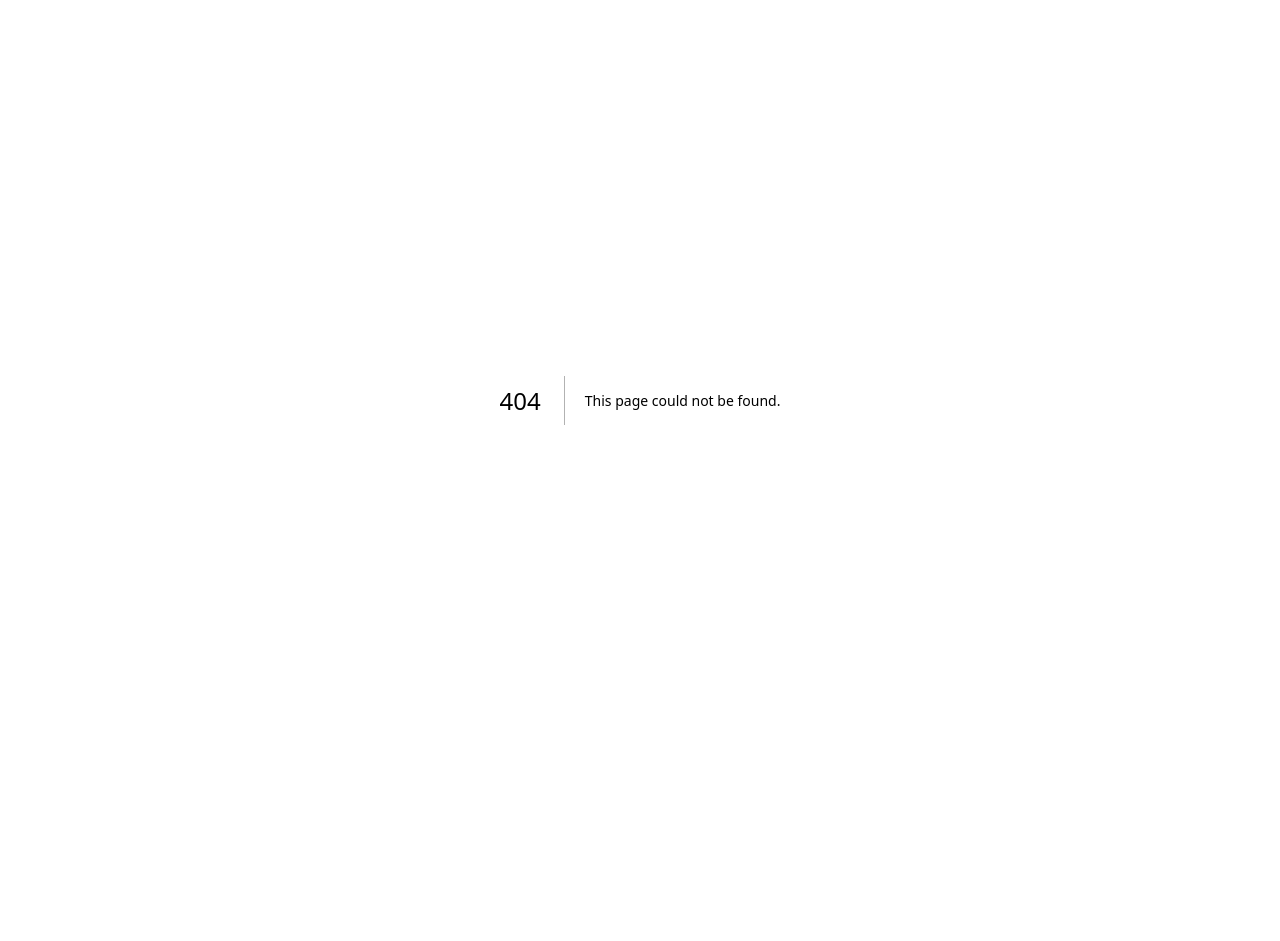
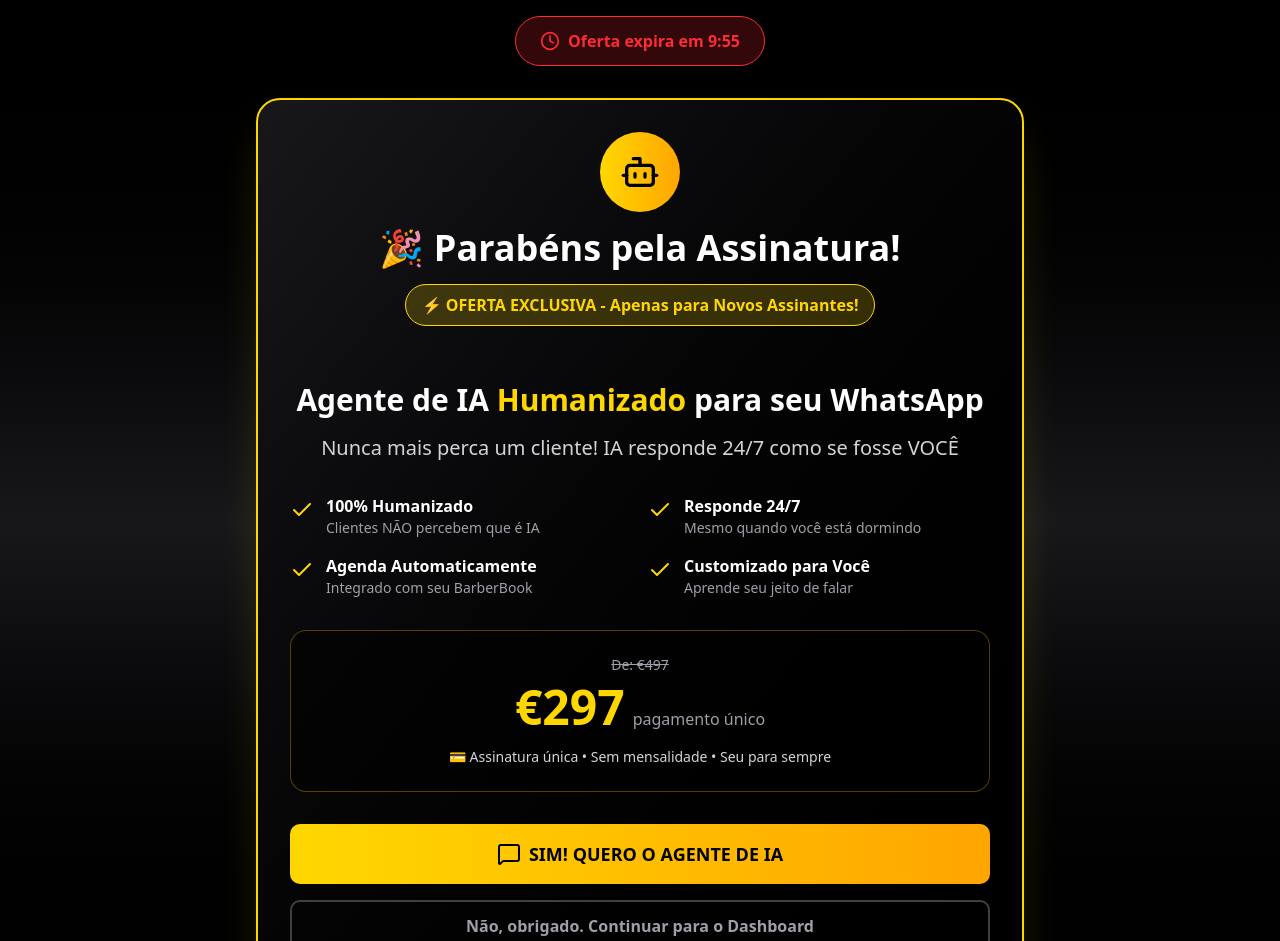
Before and after one commit to k3vinnon/landing-barberbook-clean, a Next.js app: page /upsell-ia in a window 1280 px wide. Before the commit this address had no page. Shown: the top 941 px of the page. Before the commit the page ends 800 px from the top, so only its background shows below. Built offline with nearby package versions, Linux system fonts and the light colour scheme.

Commit message:
🤖 Update from Lasy: Upsell Integração

```diff
--- a/src/app/success/page.tsx
+++ b/src/app/success/page.tsx
@@ -131,8 +131,16 @@ function SuccessContent() {
 
       console.log('✅ Login automático bem-sucedido!');
 
-      // Redirecionar para dashboard
-      router.push('/dashboard');
+      // VERIFICAR SE CLIENTE PAGOU ANTES DE REDIRECIONAR
+      if (isPaid) {
+        // Cliente pagou → mostrar upsell!
+        console.log('💰 Cliente pagou → redirecionando para upsell');
+        router.push('/upsell-ia');
+      } else {
+        // Teste grátis → ir direto para dashboard
+        console.log('🆓 Teste grátis → redirecionando para dashboard');
+        router.push('/dashboard');
+      }
 
     } catch (error) {
       console.error('❌ Erro:', error);
--- /dev/null
+++ b/src/app/upsell-ia/page.tsx
@@ -0,0 +1,161 @@
+'use client';
+
+import { useState, useEffect } from 'react';
+import { useRouter } from 'next/navigation';
+import { Bot, Check, Clock, MessageSquare, Sparkles } from 'lucide-react';
+
+export default function UpsellIAPage() {
+  const router = useRouter();
+  const [timeLeft, setTimeLeft] = useState(600); // 10 minutos
+
+  useEffect(() => {
+    const timer = setInterval(() => {
+      setTimeLeft((prev) => {
+        if (prev <= 1) {
+          clearInterval(timer);
+          router.push('/dashboard');
+          return 0;
+        }
+        return prev - 1;
+      });
+    }, 1000);
+
+    return () => clearInterval(timer);
+  }, [router]);
+
+  const minutes = Math.floor(timeLeft / 60);
+  const seconds = timeLeft % 60;
+
+  const handleAccept = () => {
+    // Redirecionar para WhatsApp do suporte
+    const whatsappNumber = '351962518499'; // ← SEU NÚMERO!
+    const message = encodeURIComponent('Oi! Acabei de assinar o BarberBook e quero saber mais sobre o Agente de IA humanizado para WhatsApp!');
+    window.location.href = `https://wa.me/${whatsappNumber}?text=${message}`;
+  };
+
+  const handleDecline = () => {
+    router.push('/dashboard');
+  };
+
+  return (
+    <div className="min-h-screen bg-gradient-to-b from-black via-zinc-900 to-black text-white flex items-center justify-center p-4">
+      <div className="max-w-3xl w-full">
+
+        {/* Countdown */}
+        <div className="text-center mb-8">
+          <div className="inline-flex items-center gap-2 bg-red-500/20 border border-red-500 px-6 py-3 rounded-full">
+            <Clock className="h-5 w-5 text-red-500" />
+            <span className="text-red-500 font-bold">
+              Oferta expira em {minutes}:{seconds.toString().padStart(2, '0')}
+            </span>
+          </div>
+        </div>
+
+        {/* Card Principal */}
+        <div className="bg-gradient-to-br from-zinc-900 to-black border-2 border-[#FFD700] rounded-3xl p-8 shadow-2xl shadow-[#FFD700]/20">
+
+          {/* Título */}
+          <div className="text-center mb-8">
+            <div className="flex justify-center mb-4">
+              <div className="h-20 w-20 bg-gradient-to-r from-[#FFD700] to-[#FFA500] rounded-full flex items-center justify-center">
+                <Bot className="h-10 w-10 text-black" />
+              </div>
+            </div>
+
+            <h1 className="text-4xl font-bold mb-4">
+              🎉 Parabéns pela Assinatura!
+            </h1>
+
+            <div className="inline-block bg-[#FFD700]/20 border border-[#FFD700] px-4 py-2 rounded-full mb-6">
+              <p className="text-[#FFD700] font-bold">
+                ⚡ OFERTA EXCLUSIVA - Apenas para Novos Assinantes!
+              </p>
+            </div>
+          </div>
+
+          {/* Oferta */}
+          <div className="mb-8 text-center">
+            <h2 className="text-3xl font-bold mb-4">
+              Agente de IA <span className="text-[#FFD700]">Humanizado</span> para seu WhatsApp
+            </h2>
+
+            <p className="text-xl text-zinc-300 mb-6">
+              Nunca mais perca um cliente! IA responde 24/7 como se fosse VOCÊ
+            </p>
+          </div>
+
+          {/* Benefícios */}
+          <div className="grid md:grid-cols-2 gap-4 mb-8">
+            <div className="flex items-start gap-3">
+              <Check className="h-6 w-6 text-[#FFD700] flex-shrink-0 mt-1" />
+              <div>
+                <p className="font-bold text-white">100% Humanizado</p>
+                <p className="text-sm text-zinc-400">Clientes NÃO percebem que é IA</p>
+              </div>
+            </div>
+
+            <div className="flex items-start gap-3">
+              <Check className="h-6 w-6 text-[#FFD700] flex-shrink-0 mt-1" />
+              <div>
+                <p className="font-bold text-white">Responde 24/7</p>
+                <p className="text-sm text-zinc-400">Mesmo quando você está dormindo</p>
+              </div>
+            </div>
+
+            <div className="flex items-start gap-3">
+              <Check className="h-6 w-6 text-[#FFD700] flex-shrink-0 mt-1" />
+              <div>
+                <p className="font-bold text-white">Agenda Automaticamente</p>
+                <p className="text-sm text-zinc-400">Integrado com seu BarberBook</p>
+              </div>
+            </div>
+
+            <div className="flex items-start gap-3">
+              <Check className="h-6 w-6 text-[#FFD700] flex-shrink-0 mt-1" />
+              <div>
+                <p className="font-bold text-white">Customizado para Você</p>
+                <p className="text-sm text-zinc-400">Aprende seu jeito de falar</p>
+              </div>
+            </div>
+          </div>
+
+          {/* Preço */}
+          <div className="bg-black/50 border border-[#FFD700]/30 rounded-2xl p-6 mb-8 text-center">
+            <p className="text-sm text-zinc-400 line-through mb-2">De: €497</p>
+            <div className="mb-4">
+              <span className="text-5xl font-bold text-[#FFD700]">€297</span>
+              <span className="text-zinc-400 ml-2">pagamento único</span>
+            </div>
+            <p className="text-sm text-zinc-300">
+              💳 Assinatura única • Sem mensalidade • Seu para sempre
+            </p>
+          </div>
+
+          {/* CTAs */}
+          <div className="space-y-4">
+            <button
+              onClick={handleAccept}
+              className="w-full bg-gradient-to-r from-[#FFD700] to-[#FFA500] text-black py-4 rounded-lg font-bold text-lg hover:scale-105 transition-all flex items-center justify-center gap-2"
+            >
+              <MessageSquare className="h-6 w-6" />
+              SIM! QUERO O AGENTE DE IA
+            </button>
+
+            <button
+              onClick={handleDecline}
+              className="w-full bg-transparent border-2 border-zinc-700 text-zinc-400 py-3 rounded-lg font-bold hover:bg-zinc-800 transition-all"
+            >
+              Não, obrigado. Continuar para o Dashboard
+            </button>
+          </div>
+
+          {/* Garantia */}
+          <p className="text-center text-sm text-zinc-500 mt-6">
+            🔒 Esta oferta não estará disponível novamente
+          </p>
+        </div>
+
+      </div>
+    </div>
+  );
+}
```
